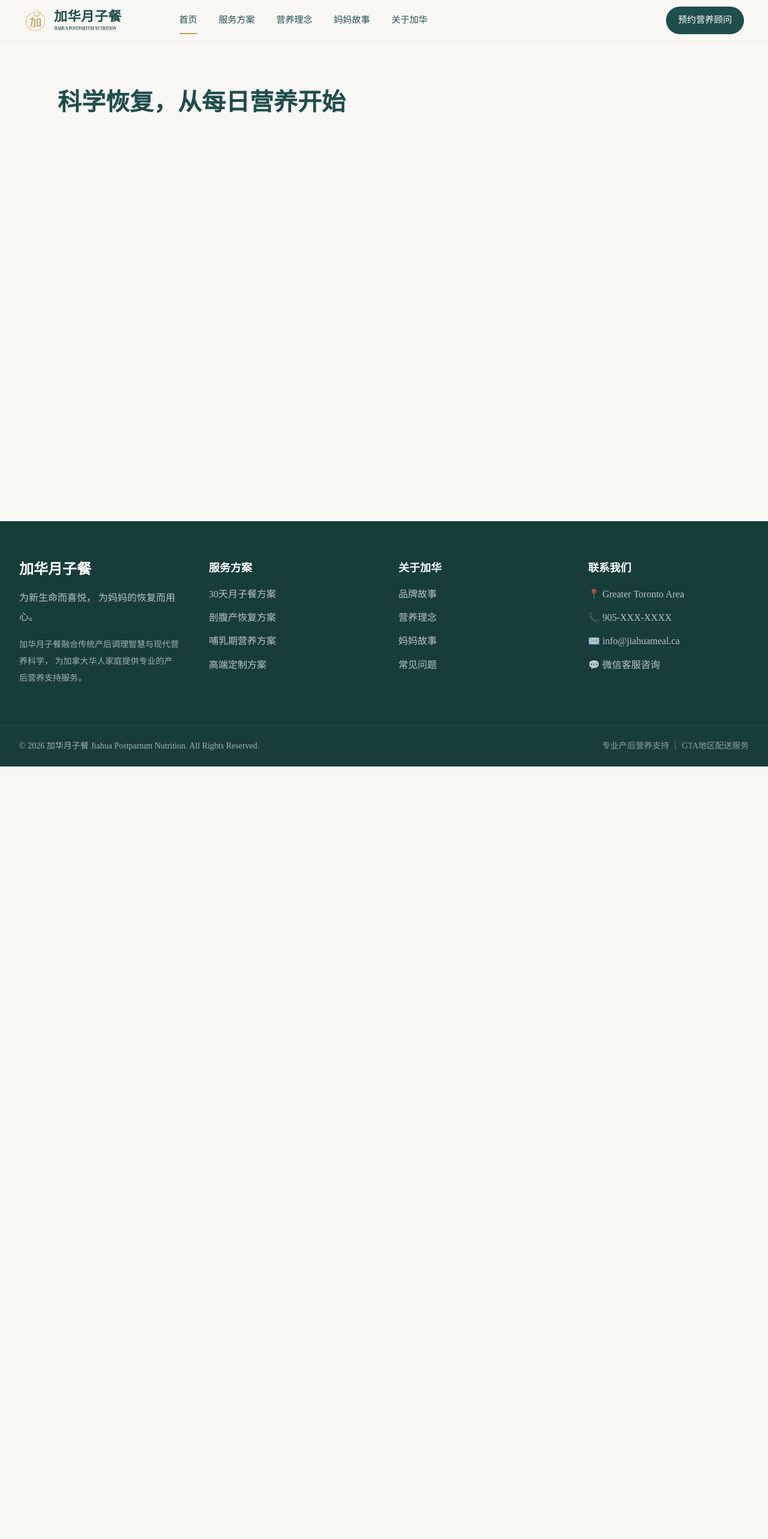
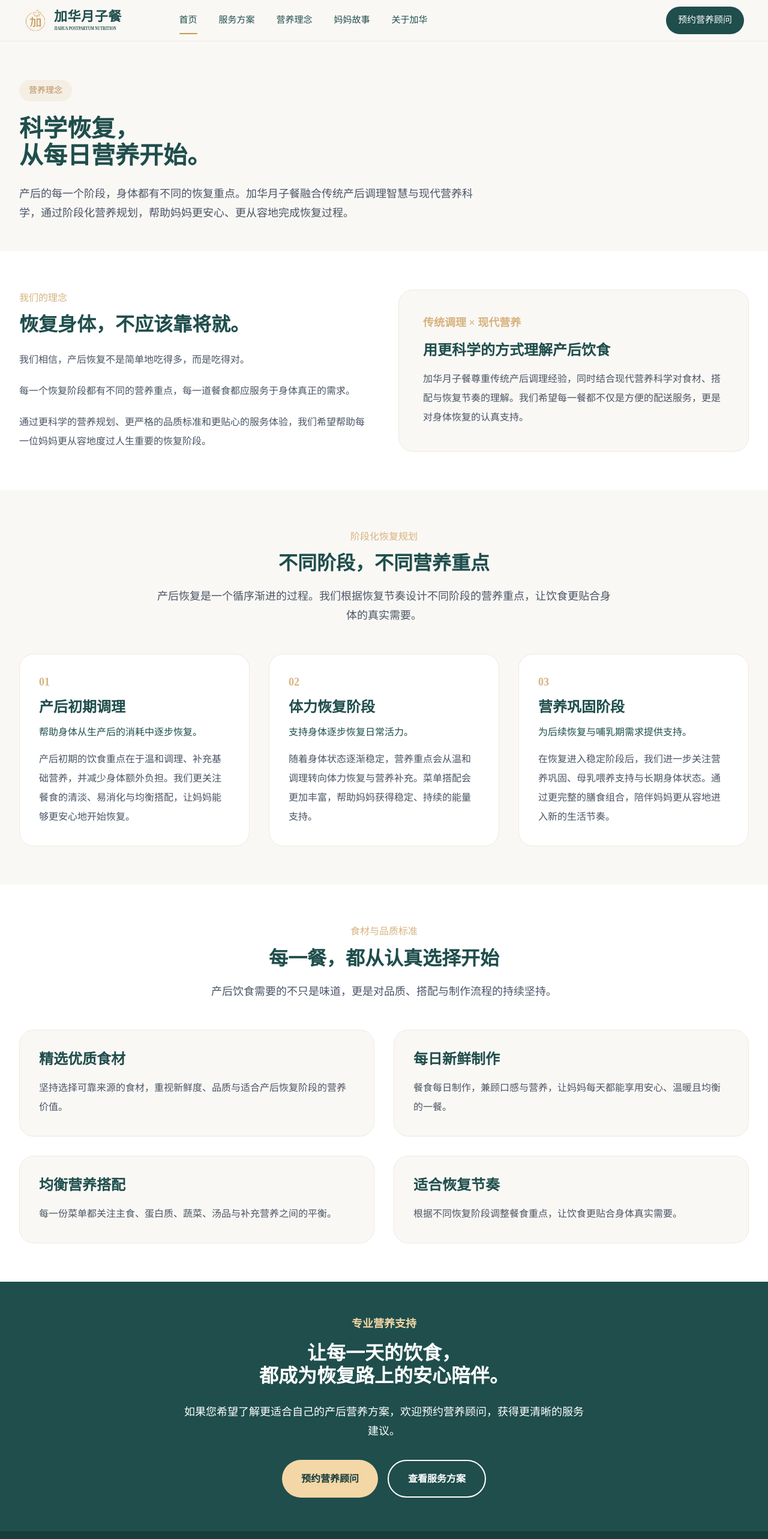
Before and after one commit to Jeffliu99/jiahua-v2, a Next.js app: page /nutrition in a window 1280 px wide. Shown: the top 2566 px of the page at 60% size. Before the commit the page ends 1278 px from the top, so only its background shows below. Built offline with nearby package versions, Linux system fonts and the light colour scheme.

Commit message:
Add nutrition philosophy page

```diff
--- a/app/nutrition/page.tsx
+++ b/app/nutrition/page.tsx
@@ -1,13 +1,218 @@
 export default function NutritionPage() {
+  const stages = [
+    {
+      number: "01",
+      title: "产后初期调理",
+      subtitle: "帮助身体从生产后的消耗中逐步恢复。",
+      text: "产后初期的饮食重点在于温和调理、补充基础营养，并减少身体额外负担。我们更关注餐食的清淡、易消化与均衡搭配，让妈妈能够更安心地开始恢复。",
+    },
+    {
+      number: "02",
+      title: "体力恢复阶段",
+      subtitle: "支持身体逐步恢复日常活力。",
+      text: "随着身体状态逐渐稳定，营养重点会从温和调理转向体力恢复与营养补充。菜单搭配会更加丰富，帮助妈妈获得稳定、持续的能量支持。",
+    },
+    {
+      number: "03",
+      title: "营养巩固阶段",
+      subtitle: "为后续恢复与哺乳期需求提供支持。",
+      text: "在恢复进入稳定阶段后，我们进一步关注营养巩固、母乳喂养支持与长期身体状态。通过更完整的膳食组合，陪伴妈妈更从容地进入新的生活节奏。",
+    },
+  ];
+
+  const standards = [
+    {
+      title: "精选优质食材",
+      text: "坚持选择可靠来源的食材，重视新鲜度、品质与适合产后恢复阶段的营养价值。",
+    },
+    {
+      title: "每日新鲜制作",
+      text: "餐食每日制作，兼顾口感与营养，让妈妈每天都能享用安心、温暖且均衡的一餐。",
+    },
+    {
+      title: "均衡营养搭配",
+      text: "每一份菜单都关注主食、蛋白质、蔬菜、汤品与补充营养之间的平衡。",
+    },
+    {
+      title: "适合恢复节奏",
+      text: "根据不同恢复阶段调整餐食重点，让饮食更贴合身体真实需要。",
+    },
+  ];
+
   return (
-    <main className="min-h-screen bg-[#FAF8F5]">
-      <div className="max-w-6xl mx-auto px-8 py-20">
+    <main className="bg-[#FAF8F5]">
+      {/* Hero */}
+      <section className="max-w-7xl mx-auto px-8 pt-16 pb-12">
+        <div className="max-w-4xl">
+          <div className="inline-flex px-4 py-2 rounded-full bg-[#D6B37F]/15 text-[#B8915D] text-sm font-medium mb-6">
+            营养理念
+          </div>
 
-        <h1 className="text-5xl font-bold text-[#1F4E4C] mb-6">
-          科学恢复，从每日营养开始
-        </h1>
+          <h1 className="text-5xl font-bold leading-tight text-[#1F4E4C] mb-6">
+            科学恢复，
+            <br />
+            从每日营养开始。
+          </h1>
 
-      </div>
+          <p className="text-lg leading-8 text-gray-600 max-w-3xl">
+            产后的每一个阶段，身体都有不同的恢复重点。加华月子餐融合传统产后调理智慧与现代营养科学，通过阶段化营养规划，帮助妈妈更安心、更从容地完成恢复过程。
+          </p>
+        </div>
+      </section>
+
+      {/* Philosophy */}
+      <section className="py-16 bg-white">
+        <div className="max-w-7xl mx-auto px-8">
+          <div className="grid lg:grid-cols-2 gap-12 items-center">
+            <div>
+              <div className="text-[#D6B37F] font-medium mb-3">
+                我们的理念
+              </div>
+
+              <h2 className="text-4xl font-bold text-[#1F4E4C] mb-6">
+                恢复身体，不应该靠将就。
+              </h2>
+
+              <div className="space-y-5 text-gray-600 leading-8">
+                <p>
+                  我们相信，产后恢复不是简单地吃得多，而是吃得对。
+                </p>
+
+                <p>
+                  每一个恢复阶段都有不同的营养重点，每一道餐食都应服务于身体真正的需求。
+                </p>
+
+                <p>
+                  通过更科学的营养规划、更严格的品质标准和更贴心的服务体验，我们希望帮助每一位妈妈更从容地度过人生重要的恢复阶段。
+                </p>
+              </div>
+            </div>
+
+            <div className="bg-[#FAF8F5] rounded-3xl p-10 border border-[#F0E8DD]">
+              <div className="text-[#D6B37F] text-lg font-semibold mb-4">
+                传统调理 × 现代营养
+              </div>
+
+              <h3 className="text-2xl font-bold text-[#1F4E4C] mb-4">
+                用更科学的方式理解产后饮食
+              </h3>
+
+              <p className="text-gray-600 leading-8">
+                加华月子餐尊重传统产后调理经验，同时结合现代营养科学对食材、搭配与恢复节奏的理解。我们希望每一餐都不仅是方便的配送服务，更是对身体恢复的认真支持。
+              </p>
+            </div>
+          </div>
+        </div>
+      </section>
+
+      {/* Recovery Stages */}
+      <section className="py-16 bg-[#FAF8F5]">
+        <div className="max-w-7xl mx-auto px-8">
+          <div className="text-center max-w-3xl mx-auto mb-12">
+            <div className="text-[#D6B37F] font-medium mb-3">
+              阶段化恢复规划
+            </div>
+
+            <h2 className="text-4xl font-bold text-[#1F4E4C] mb-5">
+              不同阶段，不同营养重点
+            </h2>
+
+            <p className="text-lg leading-8 text-gray-600">
+              产后恢复是一个循序渐进的过程。我们根据恢复节奏设计不同阶段的营养重点，让饮食更贴合身体的真实需要。
+            </p>
+          </div>
+
+          <div className="grid md:grid-cols-3 gap-8">
+            {stages.map((stage) => (
+              <div
+                key={stage.number}
+                className="bg-white rounded-3xl p-8 border border-[#F0E8DD] hover:shadow-lg transition"
+              >
+                <div className="text-[#D6B37F] text-lg font-semibold mb-3">
+                  {stage.number}
+                </div>
+
+                <h3 className="text-2xl font-bold text-[#1F4E4C] mb-3">
+                  {stage.title}
+                </h3>
+
+                <p className="text-[#1F4E4C] font-medium mb-4">
+                  {stage.subtitle}
+                </p>
+
+                <p className="text-gray-600 leading-8">
+                  {stage.text}
+                </p>
+              </div>
+            ))}
+          </div>
+        </div>
+      </section>
+
+      {/* Food Standards */}
+      <section className="py-16 bg-white">
+        <div className="max-w-7xl mx-auto px-8">
+          <div className="text-center max-w-3xl mx-auto mb-12">
+            <div className="text-[#D6B37F] font-medium mb-3">
+              食材与品质标准
+            </div>
+
+            <h2 className="text-4xl font-bold text-[#1F4E4C] mb-5">
+              每一餐，都从认真选择开始
+            </h2>
+
+            <p className="text-lg leading-8 text-gray-600">
+              产后饮食需要的不只是味道，更是对品质、搭配与制作流程的持续坚持。
+            </p>
+          </div>
+
+          <div className="grid md:grid-cols-2 gap-8">
+            {standards.map((standard) => (
+              <div
+                key={standard.title}
+                className="bg-[#FAF8F5] rounded-3xl p-8 border border-[#F0E8DD]"
+              >
+                <h3 className="text-2xl font-bold text-[#1F4E4C] mb-4">
+                  {standard.title}
+                </h3>
+
+                <p className="text-gray-600 leading-8">
+                  {standard.text}
+                </p>
+              </div>
+            ))}
+          </div>
+        </div>
+      </section>
+
+      {/* CTA */}
+      <section className="py-14 bg-[#1F4E4C]">
+        <div className="max-w-4xl mx-auto px-8 text-center">
+          <div className="text-[#F4D7A7] text-lg font-semibold mb-4">
+            专业营养支持
+          </div>
+
+          <h2 className="text-4xl font-bold text-white leading-tight mb-6">
+            让每一天的饮食，
+            <br />
+            都成为恢复路上的安心陪伴。
+          </h2>
+
+          <p className="text-lg text-white leading-8 max-w-2xl mx-auto mb-8">
+            如果您希望了解更适合自己的产后营养方案，欢迎预约营养顾问，获得更清晰的服务建议。
+          </p>
+
+          <div className="flex flex-col sm:flex-row gap-4 justify-center">
+            <button className="bg-[#F4D7A7] text-[#173D3B] px-8 py-4 rounded-full font-bold hover:opacity-90 transition">
+              预约营养顾问
+            </button>
+
+            <button className="border-2 border-white text-white px-8 py-4 rounded-full font-bold hover:bg-white/10 transition">
+              查看服务方案
+            </button>
+          </div>
+        </div>
+      </section>
     </main>
   );
 }
```
